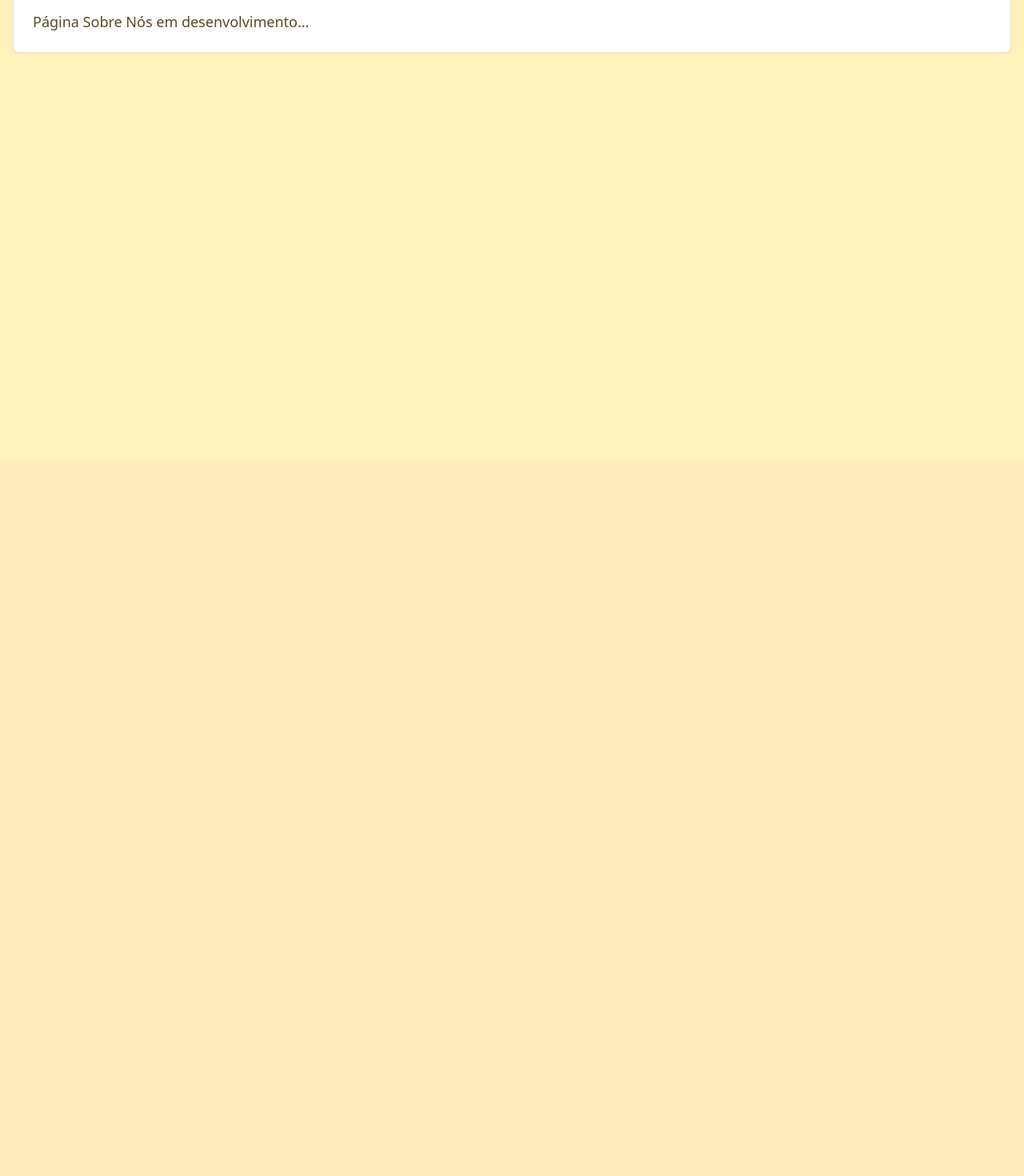
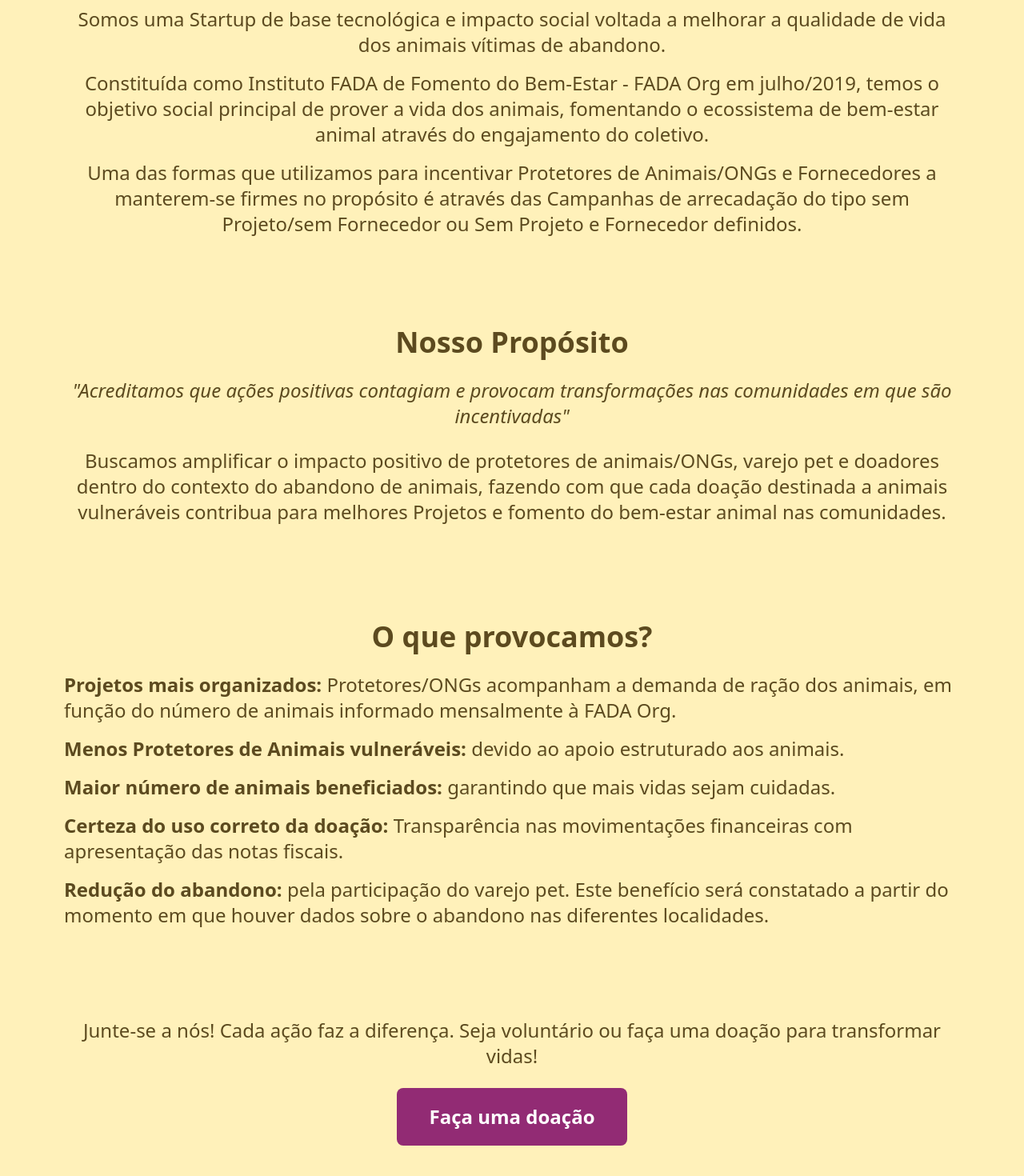
Before and after one commit to chicogborba/auconchego-front, a React (Vite) app: page /about in a window 1280 px wide. Shown: the part 224-1694 px from the top of the page at 80% size. Before the commit the page ends 800 px from the top, so only its background shows below. Built offline with nearby package versions, Linux system fonts and the light colour scheme.

Commit message:
Add files via upload

```diff
--- a/src/pages/About.tsx
+++ b/src/pages/About.tsx
@@ -1,19 +1,76 @@
 import TopBar from '@/components/TopBar'
-import { Card, CardContent, CardHeader, CardTitle } from '@/components/ui/card'
 
 export default function About() {
   return (
     <div className="min-h-screen bg-[#FFF1BA]">
       <TopBar />
-      <div className="max-w-7xl mx-auto px-4 py-8">
-        <Card>
-          <CardHeader>
-            <CardTitle className="text-3xl text-[#5C4A1F]">Sobre Nós</CardTitle>
-          </CardHeader>
-          <CardContent>
-            <p className="text-lg text-[#5C4A1F]">Página Sobre Nós em desenvolvimento...</p>
-          </CardContent>
-        </Card>
+
+      {/* Quem Somos */}
+      <div className="max-w-6xl mx-auto px-4 py-12 text-center text-[#5C4A1F]">
+        <h2 className="text-4xl font-bold mb-6">Quem Somos</h2>
+        <p className="text-2xl mb-4">
+          Somos uma Startup de base tecnológica e impacto social voltada a melhorar a qualidade de vida
+          dos animais vítimas de abandono.
+        </p>
+        <p className="text-2xl mb-4">
+          Constituída como Instituto FADA de Fomento do Bem-Estar - FADA Org em julho/2019, temos o objetivo
+          social principal de prover a vida dos animais, fomentando o ecossistema de bem-estar animal através
+          do engajamento do coletivo.
+        </p>
+        <p className="text-2xl mb-4">
+          Uma das formas que utilizamos para incentivar Protetores de Animais/ONGs e Fornecedores a manterem-se
+          firmes no propósito é através das Campanhas de arrecadação do tipo sem Projeto/sem Fornecedor ou Sem
+          Projeto e Fornecedor definidos.
+        </p>
+      </div>
+
+      {/* Nosso Propósito */}
+      <div className="max-w-6xl mx-auto px-4 py-12 text-center text-[#5C4A1F]">
+        <h2 className="text-4xl font-bold mb-6">Nosso Propósito</h2>
+        <p className="text-2xl italic mb-6">
+          "Acreditamos que ações positivas contagiam e provocam transformações nas comunidades em que são incentivadas"
+        </p>
+        <p className="text-2xl mb-6">
+          Buscamos amplificar o impacto positivo de protetores de animais/ONGs, varejo pet e doadores dentro do
+          contexto do abandono de animais, fazendo com que cada doação destinada a animais vulneráveis contribua
+          para melhores Projetos e fomento do bem-estar animal nas comunidades.
+        </p>
+      </div>
+
+      {/* O que provocamos */}
+      <div className="max-w-6xl mx-auto px-4 py-12 text-[#5C4A1F]">
+        <h2 className="text-4xl font-bold text-center mb-6">O que provocamos?</h2>
+        <p className="text-2xl mb-4">
+          <strong>Projetos mais organizados:</strong> Protetores/ONGs acompanham a demanda de ração dos animais,
+          em função do número de animais informado mensalmente à FADA Org.
+        </p>
+        <p className="text-2xl mb-4">
+          <strong>Menos Protetores de Animais vulneráveis:</strong> devido ao apoio estruturado aos animais.
+        </p>
+        <p className="text-2xl mb-4">
+          <strong>Maior número de animais beneficiados:</strong> garantindo que mais vidas sejam cuidadas.
+        </p>
+        <p className="text-2xl mb-4">
+          <strong>Certeza do uso correto da doação:</strong> Transparência nas movimentações financeiras com
+          apresentação das notas fiscais.
+        </p>
+        <p className="text-2xl mb-4">
+          <strong>Redução do abandono:</strong> pela participação do varejo pet. Este benefício será constatado
+          a partir do momento em que houver dados sobre o abandono nas diferentes localidades.
+        </p>
+      </div>
+
+      {/* Call to Action */}
+      <div className="max-w-6xl mx-auto px-4 py-12 text-center text-[#5C4A1F]">
+        <p className="text-2xl mb-6">
+          Junte-se a nós! Cada ação faz a diferença. Seja voluntário ou faça uma doação para transformar vidas!
+        </p>
+        <a
+          href="/donate"
+          className="inline-block bg-[#922B74] hover:bg-[#7A1F60] text-white px-10 py-5 text-2xl font-semibold rounded-lg"
+        >
+          Faça uma doação
+        </a>
       </div>
     </div>
   )
--- a/src/pages/Contact.tsx
+++ b/src/pages/Contact.tsx
@@ -6,12 +6,31 @@ export default function Contact() {
     <div className="min-h-screen bg-[#FFF1BA]">
       <TopBar />
       <div className="max-w-7xl mx-auto px-4 py-8">
-        <Card>
+        <Card className="shadow-none border-none bg-[#FFF1BA]">
           <CardHeader>
             <CardTitle className="text-3xl text-[#5C4A1F]">Contato</CardTitle>
           </CardHeader>
-          <CardContent>
-            <p className="text-lg text-[#5C4A1F]">Página de Contato em desenvolvimento...</p>
+          <CardContent className="space-y-8 text-[#5C4A1F] text-2xl">
+            <p>
+              Se você está no site FADA Org é porque temos o mesmo objetivo! Melhorar a qualidade de vida
+              dos animais vítimas de abandono! Caso tenha alguma dúvida, crítica, sugestão ou queira desenvolver
+              alguma parceria, utilize os meios informados abaixo ou o formulário.
+            </p>
+
+            <div className="space-y-4">
+              <p><strong>Whatsapp:</strong> 51998423754</p>
+              <p><strong>E-mail:</strong> atendimento@fadaorg.com.br</p>
+              <p>
+                <strong>Chat:</strong><br />
+                Versão Mobile: Clique nos três pontinhos no rodapé da página<br />
+                Versão Desktop: Clique em "Vamos conversar" na parte inferior direita do site
+              </p>
+            </div>
+
+            <p>
+              Procuramos responder o mais rápido possível, segue abaixo nossos horários de atendimento:
+            </p>
+            <p><strong>Segundas a Sextas-feiras das 9 às 18h</strong></p>
           </CardContent>
         </Card>
       </div>
--- a/src/pages/Donate.tsx
+++ b/src/pages/Donate.tsx
@@ -1,17 +1,63 @@
 import TopBar from '@/components/TopBar'
 import { Card, CardContent, CardHeader, CardTitle } from '@/components/ui/card'
+import { Button } from '@/components/ui/button'
 
 export default function Donate() {
   return (
     <div className="min-h-screen bg-[#FFF1BA]">
       <TopBar />
-      <div className="max-w-7xl mx-auto px-4 py-8">
-        <Card>
+      <div className="max-w-6xl mx-auto px-4 py-8">
+        <Card className="shadow-none bg-[#FFF1BA] border-none">
           <CardHeader>
             <CardTitle className="text-3xl text-[#5C4A1F]">Como Doar</CardTitle>
           </CardHeader>
+
           <CardContent>
-            <p className="text-lg text-[#5C4A1F]">Página Como Doar em desenvolvimento...</p>
+            {/* Texto centralizado abaixo do título */}
+            <p className="text-xl text-[#5C4A1F] text-center mb-8">
+  Sua doação é muito importante! Ajude os animais que precisam de cuidados e atenção.
+  Faça sua doação principalmente pelo QR Code abaixo ou acesse o site para conhecer outras opções.
+  Cada contribuição faz a diferença! Obrigado por apoiar essa causa.
+</p>
+
+            {/* layout em duas colunas */}
+            <div className="flex flex-col md:flex-row items-center gap-8 text-[#5C4A1F]">
+
+              {/* imagem à esquerda */}
+              <div className="flex-1">
+                <img
+                  src="https://static.wixstatic.com/media/1a9786_91713829273e441096042465f4afade9~mv2.jpg/v1/fit/w_2500,h_1330,al_c/1a9786_91713829273e441096042465f4afade9~mv2.jpg"
+                  alt="Animais sendo cuidados"
+                  className="rounded-xl shadow-md object-cover w-full max-h-[500px]"
+                />
+              </div>
+
+              {/* conteúdo à direita */}
+              <div className="flex-1 space-y-6 text-lg">
+
+                {/* QR CODE */}
+                <div className="flex justify-center">
+                  <img
+                    src="https://api.qrserver.com/v1/create-qr-code/?data=https://www.fadaorg.com.br/apoiar-animais&size=300x300"
+                    alt="QR Code para doação"
+                    className="rounded-lg border border-[#5C4A1F] bg-white p-4 w-[400px] h-[400px] object-contain"
+                  />
+                </div>
+
+                {/* BOTÃO / LINK */}
+                <div className="text-center">
+                  <Button asChild className="bg-[#922B74] hover:bg-[#7A6531] text-white px-8 py-4">
+                    <a
+                      href="https://www.fadaorg.com.br/apoiar-animais"
+                      target="_blank"
+                      rel="noopener noreferrer"
+                    >
+                      Ver mais opções de doação
+                    </a>
+                  </Button>
+                </div>
+              </div>
+            </div>
           </CardContent>
         </Card>
       </div>
```
